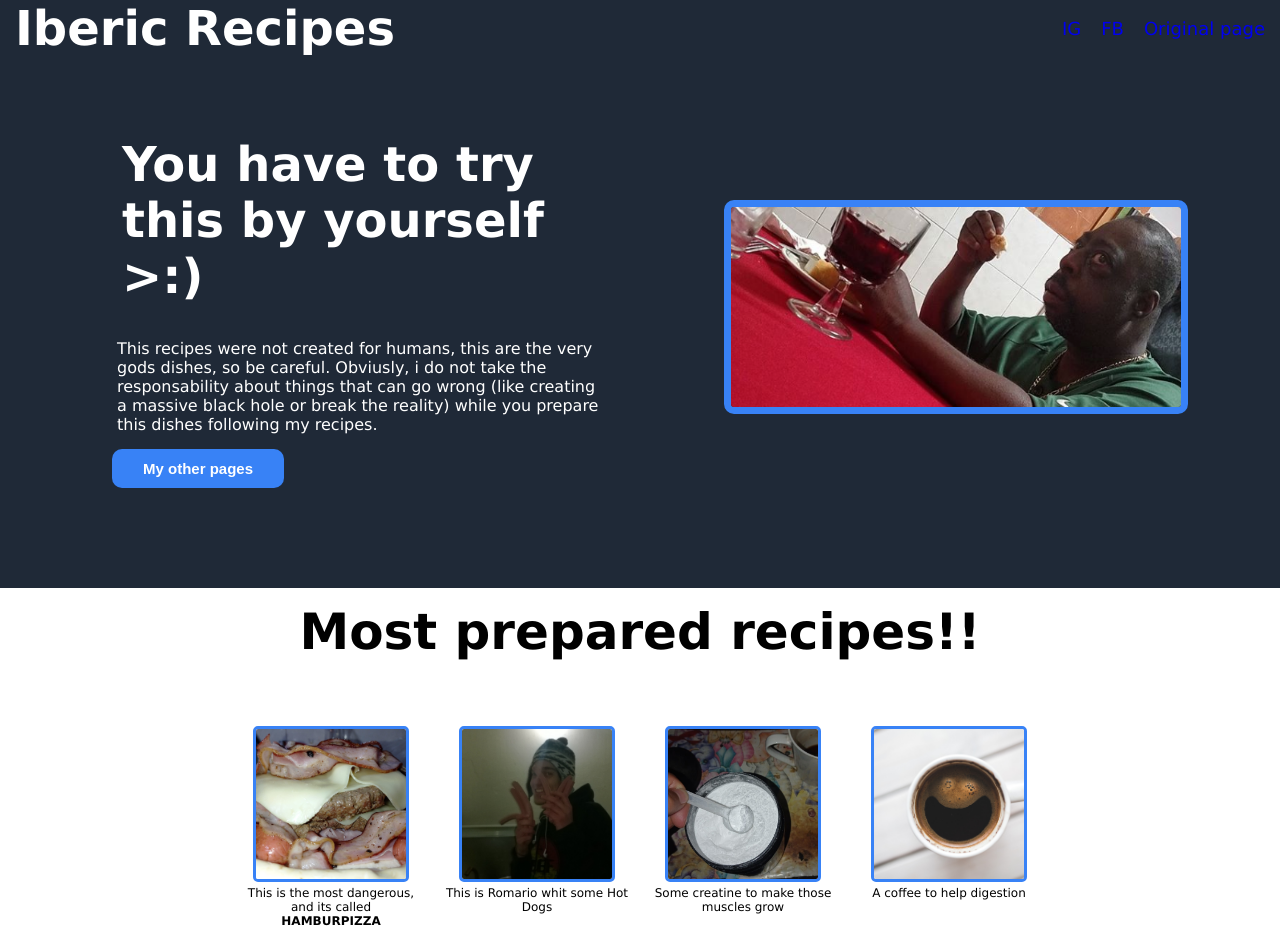
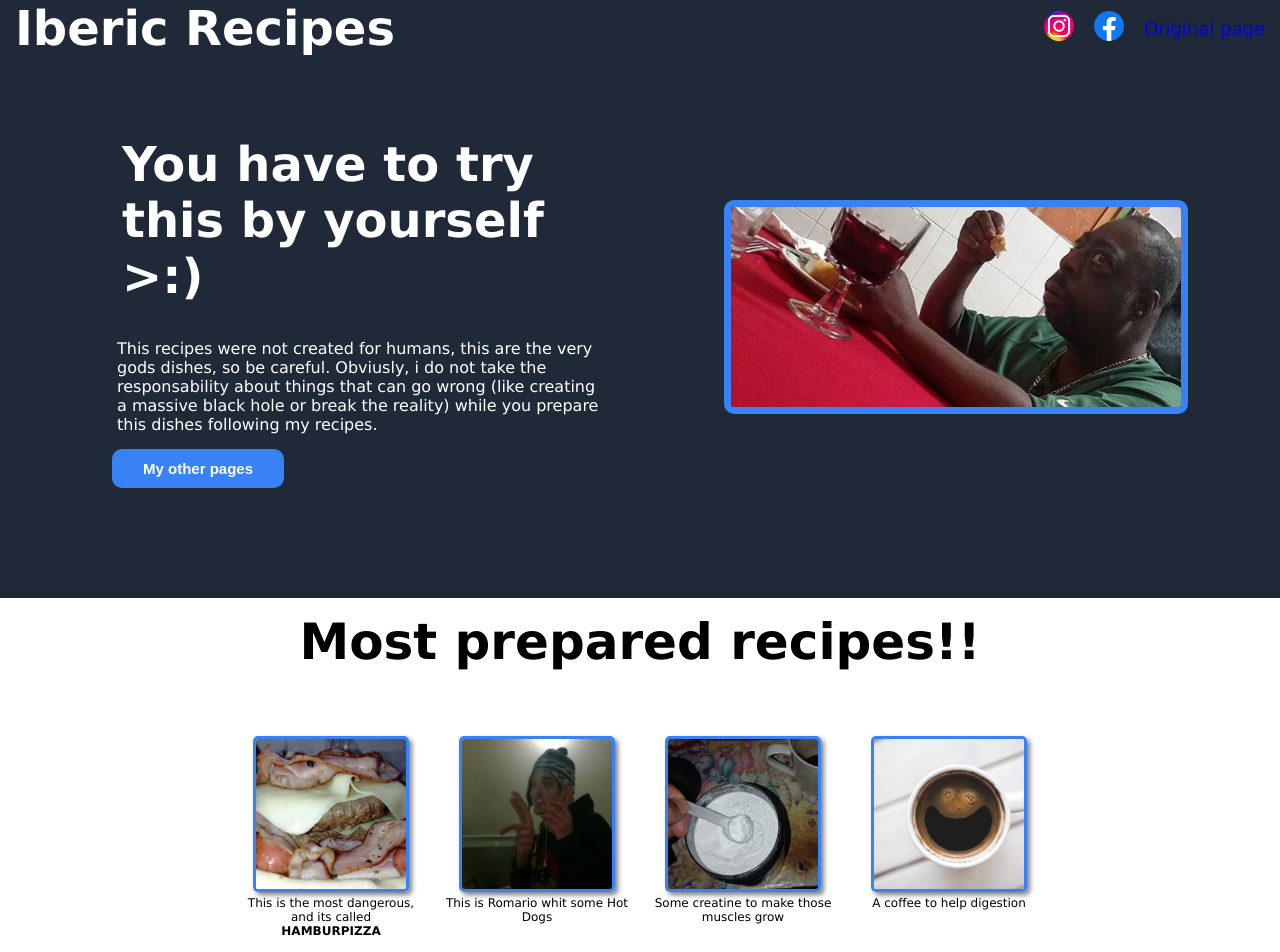
Before and after one commit to BryanDeWitt/landing-page, a plain HTML site: page index.html in a window 1280 px wide. Shown: the top 952 px of the page. Drawn offline with Linux system fonts and the light colour scheme.

Commit message:
added some icons and 'animations' when hover

```diff
--- a/index.html
+++ b/index.html
@@ -14,8 +14,8 @@
         </div>
         <div class="links-left">
             <ul>
-                <a href="https://www.instagram.com/bryan._.luzardo/" target="_blank"><li>IG</li></a>
-                <a href="https://www.facebook.com/SrLaurent/" target="_blank"><li>FB</li></a>
+                <a href="https://www.instagram.com/bryan._.luzardo/" target="_blank"><li><img src="./images/Instagram-Logo-PNG-File.png" alt="ig logo"></li></a>
+                <a href="https://www.facebook.com/SrLaurent/" target="_blank"><li><img src="./images/Facebook_Logo_(2019).png" alt=""></li></a>
                 <a href="https://bryandewitt.github.io/odin-recipes/" target="_blank"><li> Original page</li> </a>
             </ul>
         </div>
@@ -41,10 +41,10 @@
                 <h1>Most prepared recipes!!</h1>
             </div>
             <div class="images-of-recipes">
-            <figure><img class="img" src="./images/hamburpizza-dentro2.jpeg" alt="Hamburipizza"><figcaption> This is the most dangerous, and its called <strong>HAMBURPIZZA</strong> </figcaption></figure>
-            <figure><img class="img" src="./images/franfurters.jpeg" alt="Romario"><figcaption> This is Romario whit some Hot Dogs</figcaption></figure>
-            <figure><img class="img" src="./images/creatine.jpeg" alt="Scoop of Creatine"><figcaption> Some creatine to make those muscles grow</figcaption></figure>
-            <figure><img class="img" src="./images/coffee.jpg" alt="Generic coffee"><figcaption>A coffee to help digestion</figcaption></figure>
+            <figure><a href=""><img class="img" src="./images/hamburpizza-dentro2.jpeg" alt="Hamburipizza"></a><figcaption> This is the most dangerous, and its called <strong>HAMBURPIZZA</strong></figcaption></figure></a>
+            <figure><a href=""><img class="img" src="./images/franfurters.jpeg" alt="Romario"></a><figcaption> This is Romario whit some Hot Dogs</figcaption></figure></a>
+            <figure><a href=""><img class="img" src="./images/creatine.jpeg" alt="Scoop of Creatine"></a><figcaption> Some creatine to make those muscles grow</figcaption></figure></a>
+            <figure><a href=""><img class="img" src="./images/coffee.jpg" alt="Generic coffee"></a><figcaption>A coffee to help digestion</figcaption></figure></a>
         </div>
             </div>
 
--- a/style.css
+++ b/style.css
@@ -43,9 +43,15 @@ ul{
 
 .links-left ul{
     display: flex;
+    align-items: center;
     gap: 20px;
     margin-right: 15px;
     font-size: 18px;
+}
+
+.links-left img{
+    max-width: 30px;
+    max-height: 30px;
 }
 
 .first-body-container{
@@ -55,7 +61,7 @@ ul{
     display: flex;
     flex-wrap: wrap;
     justify-content: space-evenly;
-    padding-bottom: 80px;
+    padding-bottom: 90px;
     padding-top: 50px;
 
 }
@@ -94,6 +100,7 @@ ul{
     cursor: pointer;
     color: #3882F6;
     background-color: white;
+    padding: 10.2px 30.2px;
 }
 .image-container{
     display: flex;
@@ -135,7 +142,22 @@ ul{
     margin-bottom: 0;
     border: solid 3px #3882F6;
     border-radius: 5px;
+    box-shadow: 3px 3px 5px gray;
+
 }
+
+.images-of-recipes img:hover{
+    height: 160px;
+    width: 160px;
+    object-fit: cover;
+    margin: 25px;
+    margin-bottom: 0;
+    border: solid 5px #3882F6;
+    border-radius: 5px;
+    box-shadow: 4px 4px 7px gray;
+}
+
+
 
 .images-of-recipes figcaption{
     font-size: 12px;
@@ -146,7 +168,11 @@ ul{
     align-items: center;
     flex-wrap: wrap;
     margin: auto;
+
 }
+
+
+
 
 .recipe-photos-container{
     margin-bottom: 150px;
@@ -194,6 +220,12 @@ ul{
     font-style: italic;
 }
 
+
+.blue-box a:hover{
+    color: gold;
+}
+
+
 .blue-box button{
     margin-top: 15px;
     padding: 5px 30px;
```
Also changed, not shown: images/Facebook_Logo_(2019).png (added), images/Instagram-Logo-PNG-File.png (added).
